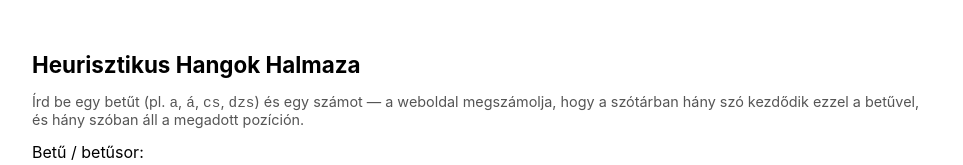
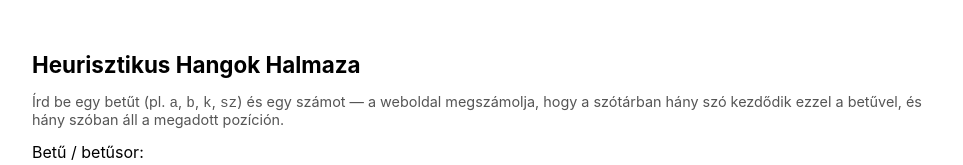
Before and after one commit to sztankovicsk/Heurisztikus-Hangok-Halmaza, a plain HTML site: page index.html in a window 1280 px wide. Shown: the top 165 px of the page, without its empty margins (158-1121 px from the left). Drawn offline with Linux system fonts and the light colour scheme; no server answers.

Commit message:
Update index.html

```diff
--- a/index.html
+++ b/index.html
@@ -19,7 +19,7 @@
 </head>
 <body>
   <h1>Heurisztikus Hangok Halmaza</h1>
-  <p class="small">Írd be egy betűt (pl. <code>a</code>, <code>á</code>, <code>cs</code>, <code>dzs</code>) és egy számot — a weboldal megszámolja, hogy a szótárban hány szó kezdődik ezzel a betűvel, és hány szóban áll a megadott pozíción.</p>
+  <p class="small">Írd be egy betűt (pl. <code>a</code>, <code>b</code>, <code>k</code>, <code>sz</code>) és egy számot — a weboldal megszámolja, hogy a szótárban hány szó kezdődik ezzel a betűvel, és hány szóban áll a megadott pozíción.</p>
 
   <label>Betű / betűsor:</label>
   <input id="letterInput" maxlength="10" placeholder="Írd be a magyar betűt vagy betűsorozatot" />
```
